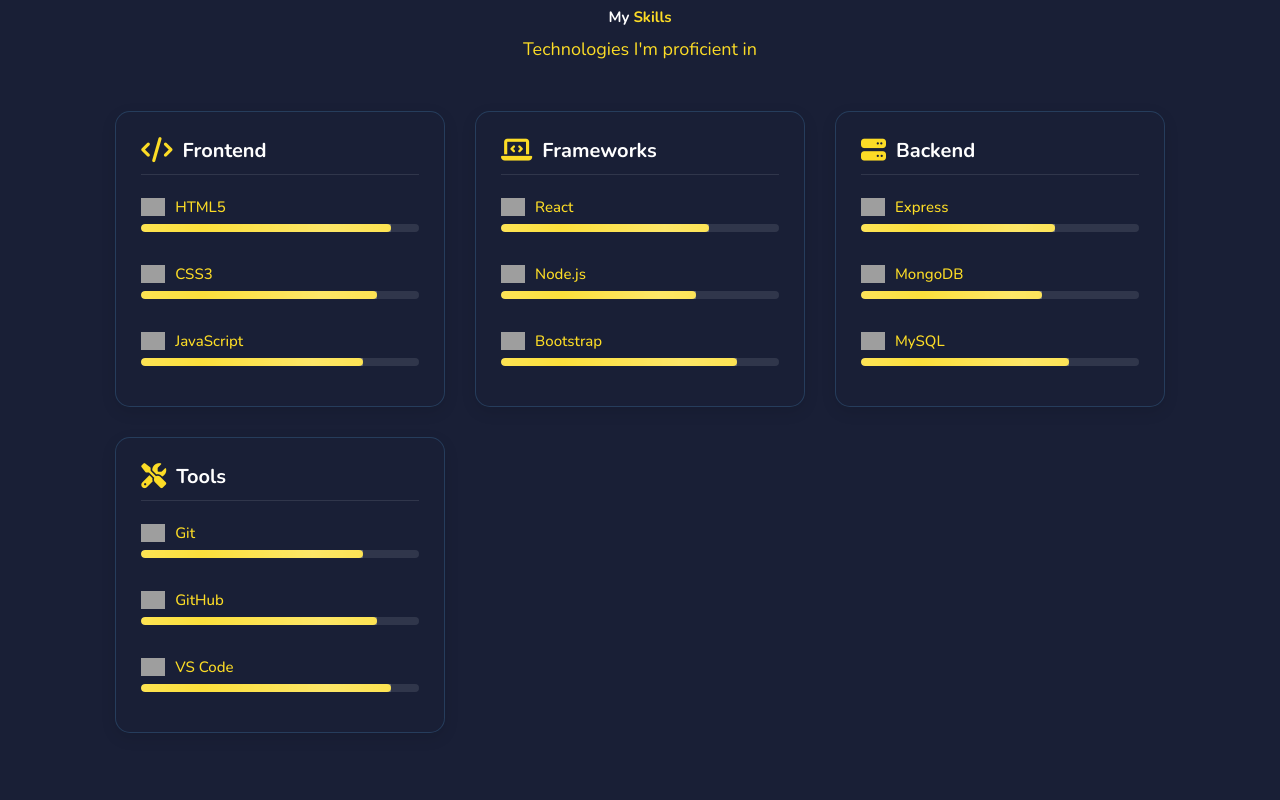
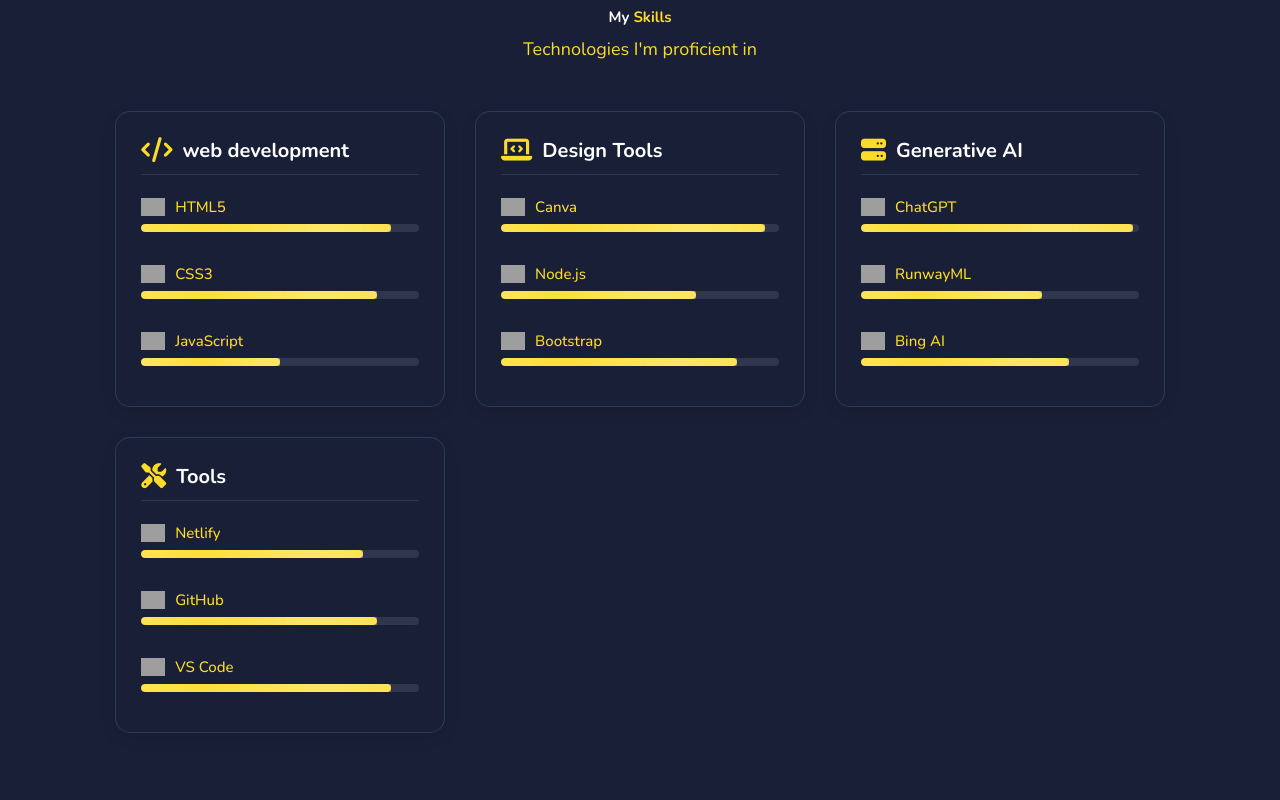
Before and after one commit to karthi-std/portfolio-webite, a plain HTML site: page index.html in a window 1280 px wide. Shown: the part 1680-2480 px from the top of the page. Drawn offline with nearby package versions, Linux system fonts and the light colour scheme; grey boxes are pictures that could not be loaded.

Commit message:
Update index.html

```diff
--- a/index.html
+++ b/index.html
@@ -115,7 +115,7 @@
         <div class="skill-category">
             <div class="category-header">
                 <i class="fas fa-code"></i>
-                <h3>Frontend</h3>
+                <h3>web development</h3>
             </div>
             <div class="skills-list">
                 <div class="skill-item">
@@ -144,7 +144,7 @@
                         <span>JavaScript</span>
                     </div>
                     <div class="skill-bar">
-                        <div class="skill-level" style="width: 80%;"></div>
+                        <div class="skill-level" style="width: 50%;"></div>
                     </div>
                 </div>
             </div>
@@ -154,22 +154,22 @@
         <div class="skill-category">
             <div class="category-header">
                 <i class="fas fa-laptop-code"></i>
-                <h3>Frameworks</h3>
+                <h3>Design Tools</h3>
             </div>
             <div class="skills-list">
                 <div class="skill-item">
                     <div class="skill-info">
-                        <img src="https://cdn.jsdelivr.net/gh/devicons/devicon/icons/react/react-original.svg" alt="React">
-                        <span>React</span>
+                        <img src="https://cdn.jsdelivr.net/gh/devicons/devicon/icons/canva/canva-original.svg" alt="Canva">
+                        <span>Canva</span>
                     </div>
                     <div class="skill-bar">
-                        <div class="skill-level" style="width: 75%;"></div>
+                        <div class="skill-level" style="width: 95%;"></div>
                     </div>
                 </div>
 
                 <div class="skill-item">
                     <div class="skill-info">
-                        <img src="https://cdn.jsdelivr.net/gh/devicons/devicon/icons/nodejs/nodejs-original.svg" alt="Node.js">
+                        <img src="https://cdn.jsdelivr.net/gh/devicons/devicon/icons/figma/figma-original.svg" alt="Figma">
                         <span>Node.js</span>
                     </div>
                     <div class="skill-bar">
@@ -179,7 +179,8 @@
 
                 <div class="skill-item">
                     <div class="skill-info">
-                        <img src="https://cdn.jsdelivr.net/gh/devicons/devicon/icons/bootstrap/bootstrap-original.svg" alt="Bootstrap">
+                        <img src="https://cdn.jsdelivr.net/gh/devicons/devicon/icons/photoshop/photoshop-original.svg
+">
                         <span>Bootstrap</span>
                     </div>
                     <div class="skill-bar">
@@ -193,23 +194,24 @@
         <div class="skill-category">
             <div class="category-header">
                 <i class="fas fa-server"></i>
-                <h3>Backend</h3>
+                <h3>Generative AI </h3>
             </div>
             <div class="skills-list">
                 <div class="skill-item">
                     <div class="skill-info">
-                        <img src="https://cdn.jsdelivr.net/gh/devicons/devicon/icons/express/express-original.svg" alt="Express">
-                        <span>Express</span>
+                        <img src="https://raw.githubusercontent.com/simple-icons/simple-icons/develop/icons/openai.svg
+" alt="ChatGPT">
+                        <span>ChatGPT</span>
                     </div>
                     <div class="skill-bar">
-                        <div class="skill-level" style="width: 70%;"></div>
+                        <div class="skill-level" style="width: 98%;"></div>
                     </div>
                 </div>
 
                 <div class="skill-item">
                     <div class="skill-info">
-                        <img src="https://cdn.jsdelivr.net/gh/devicons/devicon/icons/mongodb/mongodb-original.svg" alt="MongoDB">
-                        <span>MongoDB</span>
+                        <img src="https://static.cdnlogo.com/logos/r/98/runway.svg" alt="RunwayML">
+                        <span>RunwayML</span>
                     </div>
                     <div class="skill-bar">
                         <div class="skill-level" style="width: 65%;"></div>
@@ -218,8 +220,9 @@
 
                 <div class="skill-item">
                     <div class="skill-info">
-                        <img src="https://cdn.jsdelivr.net/gh/devicons/devicon/icons/mysql/mysql-original.svg" alt="MySQL">
-                        <span>MySQL</span>
+                        <img src="https://www.svgrepo.com/show/353483/bing.svg
+" alt=" Bing AI">
+                        <span> Bing AI</span>
                     </div>
                     <div class="skill-bar">
                         <div class="skill-level" style="width: 75%;"></div>
@@ -237,8 +240,8 @@
             <div class="skills-list">
                 <div class="skill-item">
                     <div class="skill-info">
-                        <img src="https://cdn.jsdelivr.net/gh/devicons/devicon/icons/git/git-original.svg" alt="Git">
-                        <span>Git</span>
+                        <img src="https://cdn.jsdelivr.net/gh/devicons/devicon/icons/netlify/netlify-original.svg" alt="">
+                        <span>Netlify</span>
                     </div>
                     <div class="skill-bar">
                         <div class="skill-level" style="width: 80%;"></div>
@@ -303,15 +306,18 @@
         <h2 class="section-heading">My <span>Projects</span></h2>
         <div class="projects-grid">
             <!-- Project 1 -->
+             <a href="https://wonderful-faun-552045.netlify.app/">
             <div class="project-item">
                 <div class="project-image">
                     <img src="img/project1.jpeg" alt="Blog Platform Project" loading="lazy">
                 </div>
                 <div class="project-content">
-                    <h3>Blog Platform</h3>
-                    <p>A dynamic blogging system with user authentication, commenting, and rich text editing features.</p>
+                    <h3>Spotify clone</h3>
+                </a>
+                    <p>🎧 Built a responsive Spotify Clone using HTML, CSS, and JavaScript with features like play, pause, shuffle, and volume control.</p>
                 </div>
             </div>
+
 
             <!-- Project 2 -->
             <div class="project-item">
```
